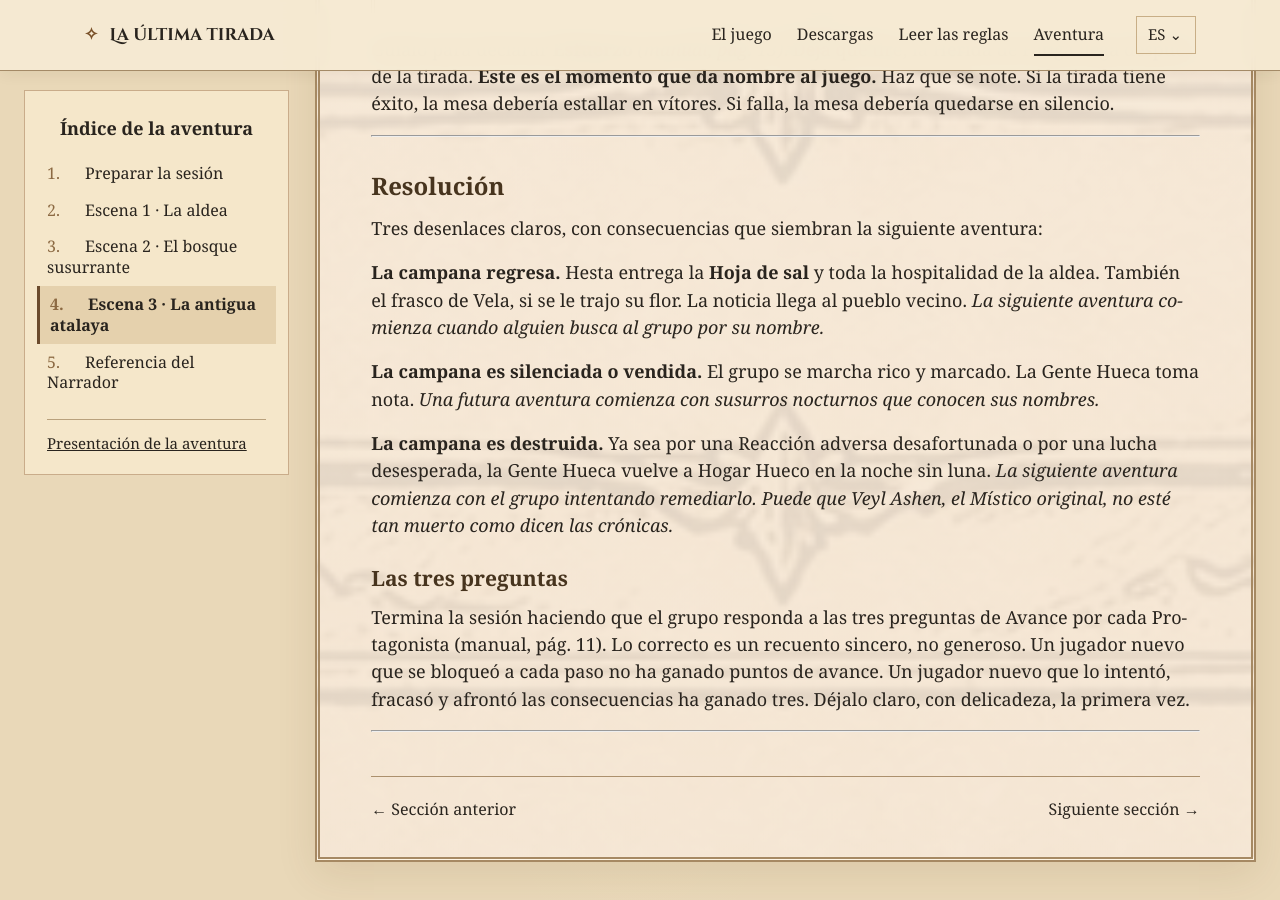
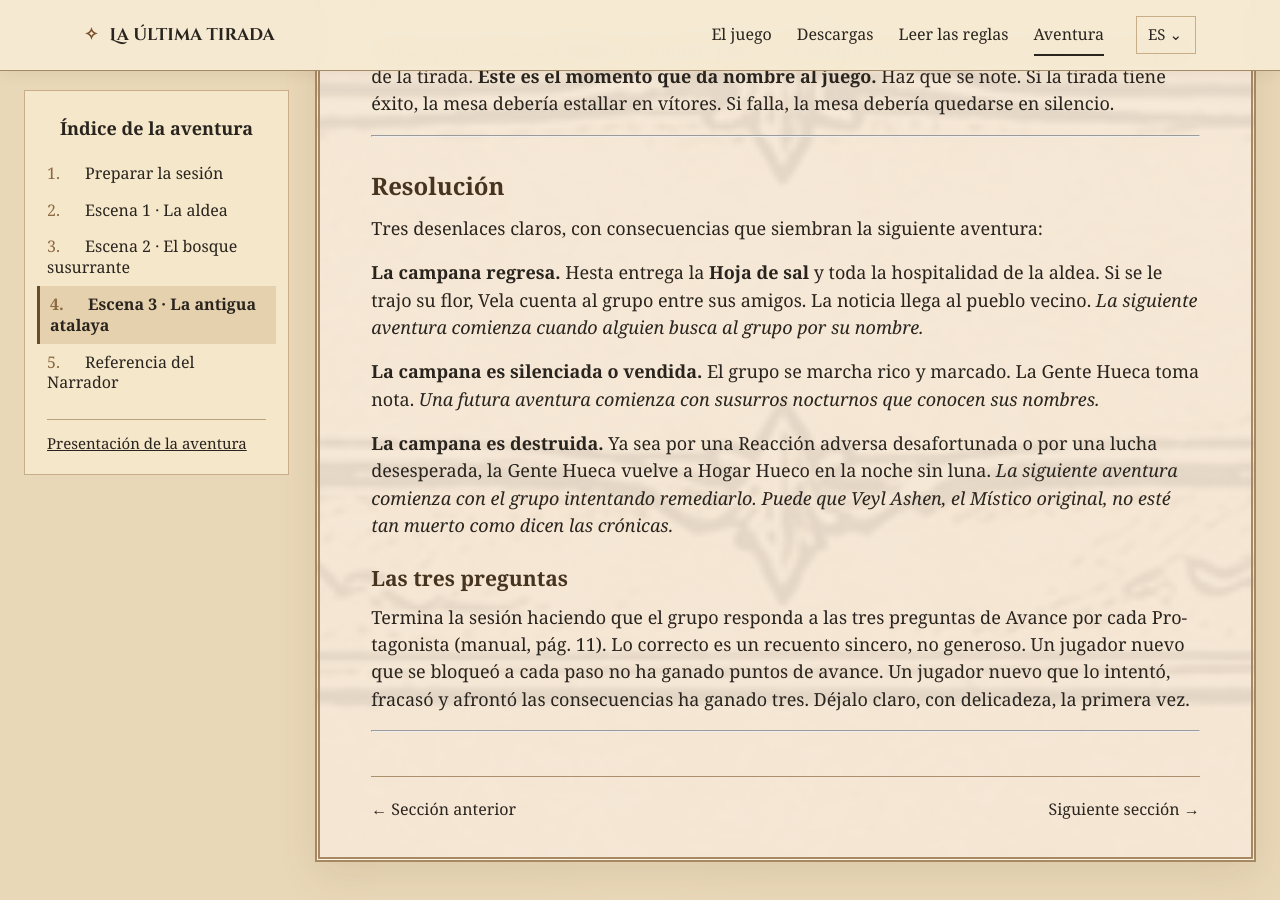
Before and after one commit to jbiscella/at-the-last-throw, a Jekyll site: the page built from docs/es/adventure/read/04.html, in a window 1280 px wide and 900 px high, scrolled down 6077 px. Built offline with Jekyll 4.4.1, drawn with Linux system fonts in a browser that asks for light colours; some web fonts are replaced.

Commit message:
Hollow Hearth: Vela hands over the vial on the promise
Section 02 has Vela give the nightroot vial as soon as a Protagonist agrees to
fetch the moonsilver flower (and frames breaking that promise as a Burden
moment), while the Resolution in 04 still listed the vial as a reward for
bringing the flower back. The Resolution now gives Vela's friendship instead,
in all six languages.

Co-Authored-By: Claude Opus 5.5 <noreply@anthropic.com>
Claude-Session: https://claude.ai/code/session_015BjtKjzEr6yDrbiRXbwkrz

```diff
--- a/docs/de/adventure/read/04.html
+++ b/docs/de/adventure/read/04.html
@@ -76,7 +76,7 @@ next: "05"
 <hr/>
 <h2 id="aufloesung">Auflösung</h2>
 <p>Drei klare Enden, deren Folgen das nächste Abenteuer vorbereiten:</p>
-<p><strong>Die Glocke kehrt zurück.</strong> Hesta überreicht die <strong>Salzklinge</strong> und gewährt der Gruppe die volle Gastfreundschaft des Dorfes. Dazu Velas Fläschchen, falls ihre Blume mitgebracht wurde. Die Kunde verbreitet sich bis in den nächsten Ort. <em>Das nächste Abenteuer beginnt damit, dass jemand die Gruppe namentlich aufsucht.</em></p>
+<p><strong>Die Glocke kehrt zurück.</strong> Hesta überreicht die <strong>Salzklinge</strong> und gewährt der Gruppe die volle Gastfreundschaft des Dorfes. Wurde ihre Blume mitgebracht, zählt Vela die Gruppe zu ihren Freunden. Die Kunde verbreitet sich bis in den nächsten Ort. <em>Das nächste Abenteuer beginnt damit, dass jemand die Gruppe namentlich aufsucht.</em></p>
 <p><strong>Die Glocke wird zum Schweigen gebracht oder verkauft.</strong> Die Gruppe zieht reich und gezeichnet davon. Das Hohle Volk merkt sie sich. <em>Ein späteres Abenteuer beginnt mit nächtlichem Flüstern, das ihre Namen kennt.</em></p>
 <p><strong>Die Glocke wird zerstört.</strong> Ob durch einen unglücklichen Rückschlag oder einen verzweifelten Kampf: In der mondlosen Nacht kehrt das Hohle Volk nach Hohlherd zurück. <em>Das nächste Abenteuer beginnt mit dem Versuch der Gruppe, es ungeschehen zu machen. Veyl Ashen, der ursprüngliche Mystiker, ist vielleicht nicht so tot, wie die Chroniken behaupten.</em></p>
 <h3 id="die-drei-fragen">Die drei Fragen</h3>
--- a/docs/en/adventure/read/04.html
+++ b/docs/en/adventure/read/04.html
@@ -76,7 +76,7 @@ next: "05"
 <hr/>
 <h2 id="resolution">Resolution</h2>
 <p>Three clean endings, with consequences that seed the next adventure:</p>
-<p><strong>The Bell Returns.</strong> Hesta awards the <strong>Blade of Salt</strong> and the village's full hospitality. Vela's vial as well, if her flower was brought back. Word spreads to the next town. <em>The next adventure begins with the party being sought out by name.</em></p>
+<p><strong>The Bell Returns.</strong> Hesta awards the <strong>Blade of Salt</strong> and the village's full hospitality. If her flower was brought back, Vela counts the party among her friends. Word spreads to the next town. <em>The next adventure begins with the party being sought out by name.</em></p>
 <p><strong>The Bell is Silenced or Sold.</strong> The party leaves rich and marked. The Hollow Folk note them. <em>A future adventure begins with whispers in the night that know their names.</em></p>
 <p><strong>The Bell is Destroyed.</strong> Whether by an unlucky Backlash or a desperate fight, the Hollow Folk return to Hollow Hearth on the moonless night. <em>The next adventure begins with the party trying to undo it. Veyl Ashen, the original Mystic, may not be as dead as the histories say.</em></p>
 <h3 id="the-three-questions">The Three Questions</h3>
--- a/docs/es/adventure/read/04.html
+++ b/docs/es/adventure/read/04.html
@@ -76,7 +76,7 @@ next: "05"
 <hr/>
 <h2 id="resolución">Resolución</h2>
 <p>Tres desenlaces claros, con consecuencias que siembran la siguiente aventura:</p>
-<p><strong>La campana regresa.</strong> Hesta entrega la <strong>Hoja de sal</strong> y toda la hospitalidad de la aldea. También el frasco de Vela, si se le trajo su flor. La noticia llega al pueblo vecino. <em>La siguiente aventura comienza cuando alguien busca al grupo por su nombre.</em></p>
+<p><strong>La campana regresa.</strong> Hesta entrega la <strong>Hoja de sal</strong> y toda la hospitalidad de la aldea. Si se le trajo su flor, Vela cuenta al grupo entre sus amigos. La noticia llega al pueblo vecino. <em>La siguiente aventura comienza cuando alguien busca al grupo por su nombre.</em></p>
 <p><strong>La campana es silenciada o vendida.</strong> El grupo se marcha rico y marcado. La Gente Hueca toma nota. <em>Una futura aventura comienza con susurros nocturnos que conocen sus nombres.</em></p>
 <p><strong>La campana es destruida.</strong> Ya sea por una Reacción adversa desafortunada o por una lucha desesperada, la Gente Hueca vuelve a Hogar Hueco en la noche sin luna. <em>La siguiente aventura comienza con el grupo intentando remediarlo. Puede que Veyl Ashen, el Místico original, no esté tan muerto como dicen las crónicas.</em></p>
 <h3 id="las-tres-preguntas">Las tres preguntas</h3>
--- a/docs/fr/adventure/read/04.html
+++ b/docs/fr/adventure/read/04.html
@@ -76,7 +76,7 @@ next: "05"
 <hr/>
 <h2 id="résolution">Résolution</h2>
 <p>Trois fins nettes, avec des conséquences qui préparent l’aventure suivante :</p>
-<p><strong>La cloche revient.</strong> Hesta remet la <strong>Lame de sel</strong> et offre toute l’hospitalité du village. La fiole de Vela aussi, si sa fleur a été rapportée. La nouvelle se répand jusqu’à la ville suivante. <em>L’aventure suivante commence quand quelqu’un vient chercher le groupe en le nommant.</em></p>
+<p><strong>La cloche revient.</strong> Hesta remet la <strong>Lame de sel</strong> et offre toute l’hospitalité du village. Si sa fleur a été rapportée, Vela compte le groupe parmi ses amis. La nouvelle se répand jusqu’à la ville suivante. <em>L’aventure suivante commence quand quelqu’un vient chercher le groupe en le nommant.</em></p>
 <p><strong>La cloche est réduite au silence ou vendue.</strong> Le groupe repart riche et marqué. Le Peuple Creux l’a remarqué. <em>Une aventure future commence par des murmures nocturnes qui connaissent leurs noms.</em></p>
 <p><strong>La cloche est détruite.</strong> Que ce soit par un Contrecoup malheureux ou par un combat désespéré, le Peuple Creux revient à l’Âtre Creux la nuit sans lune. <em>L’aventure suivante commence quand le groupe tente de réparer le mal. Veyl Ashen, le Mystique d’origine, n’est peut-être pas aussi mort que le prétendent les chroniques.</em></p>
 <h3 id="les-trois-questions">Les trois questions</h3>
--- a/docs/it/adventure/read/04.html
+++ b/docs/it/adventure/read/04.html
@@ -76,7 +76,7 @@ next: "05"
 <hr/>
 <h2 id="risoluzione">Risoluzione</h2>
 <p>Tre finali netti, con conseguenze che preparano la prossima avventura:</p>
-<p><strong>La campana torna.</strong> Hesta consegna la <strong>Lama del Sale</strong> e offre tutta l’ospitalità del villaggio. Anche la fiala di Vela, se il gruppo le ha riportato il fiore. La voce si sparge fino al paese successivo. <em>La prossima avventura comincia con qualcuno che cerca il gruppo per nome.</em></p>
+<p><strong>La campana torna.</strong> Hesta consegna la <strong>Lama del Sale</strong> e offre tutta l’ospitalità del villaggio. Se il gruppo le ha riportato il fiore, Vela lo conta tra i suoi amici. La voce si sparge fino al paese successivo. <em>La prossima avventura comincia con qualcuno che cerca il gruppo per nome.</em></p>
 <p><strong>La campana viene fatta tacere o venduta.</strong> Il gruppo se ne va ricco e marchiato. Il Popolo Cavo ne prende nota. <em>Una futura avventura comincia con sussurri notturni che conoscono i loro nomi.</em></p>
 <p><strong>La campana viene distrutta.</strong> Per un Contraccolpo sfortunato o uno scontro disperato, il Popolo Cavo torna a Focolare Vuoto nella notte senza luna. <em>La prossima avventura comincia con il gruppo che cerca di rimediare. Veyl Ashen, il Mistico delle origini, potrebbe non essere morto come raccontano le cronache.</em></p>
 <h3 id="le-tre-domande">Le tre domande</h3>
--- a/docs/uk/adventure/read/04.html
+++ b/docs/uk/adventure/read/04.html
@@ -76,7 +76,7 @@ next: "05"
 <hr/>
 <h2 id="розвязка">Розв’язка</h2>
 <p>Три чисті завершення з наслідками, що дають зерно для наступної пригоди:</p>
-<p><strong>Дзвін повертається.</strong> Геста вручає <strong>Соляний клинок</strong> і всю гостинність села. А також флакон Вели, якщо їй принесли квітку. Чутки доходять до сусіднього містечка. <em>Наступна пригода починається з того, що героїв розшукують на ім’я.</em></p>
+<p><strong>Дзвін повертається.</strong> Геста вручає <strong>Соляний клинок</strong> і всю гостинність села. Якщо їй принесли квітку, Вела вважає героїв своїми друзями. Чутки доходять до сусіднього містечка. <em>Наступна пригода починається з того, що героїв розшукують на ім’я.</em></p>
 <p><strong>Дзвін змушено замовкнути або продано.</strong> Група йде багатою й позначеною. Порожній Народ запам’ятовує їх. <em>Одна з майбутніх пригод почнеться з нічного шепоту, що знає їхні імена.</em></p>
 <p><strong>Дзвін знищено.</strong> Чи через невдалу Віддачу, чи через відчайдушний бій — у безмісячну ніч Порожній Народ повертається до Порожнього Вогнища. <em>Наступна пригода починається зі спроби все виправити. Вейл Ешен, той самий перший Містик, можливо, не такий уже й мертвий, як кажуть хроніки.</em></p>
 <h3 id="три-запитання">Три запитання</h3>
```
